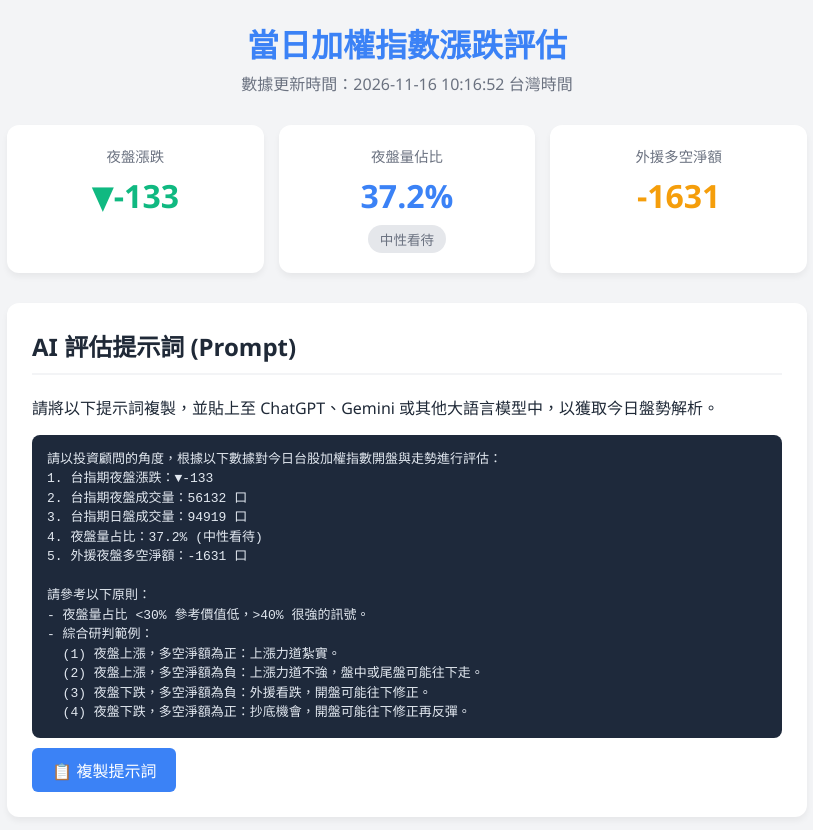
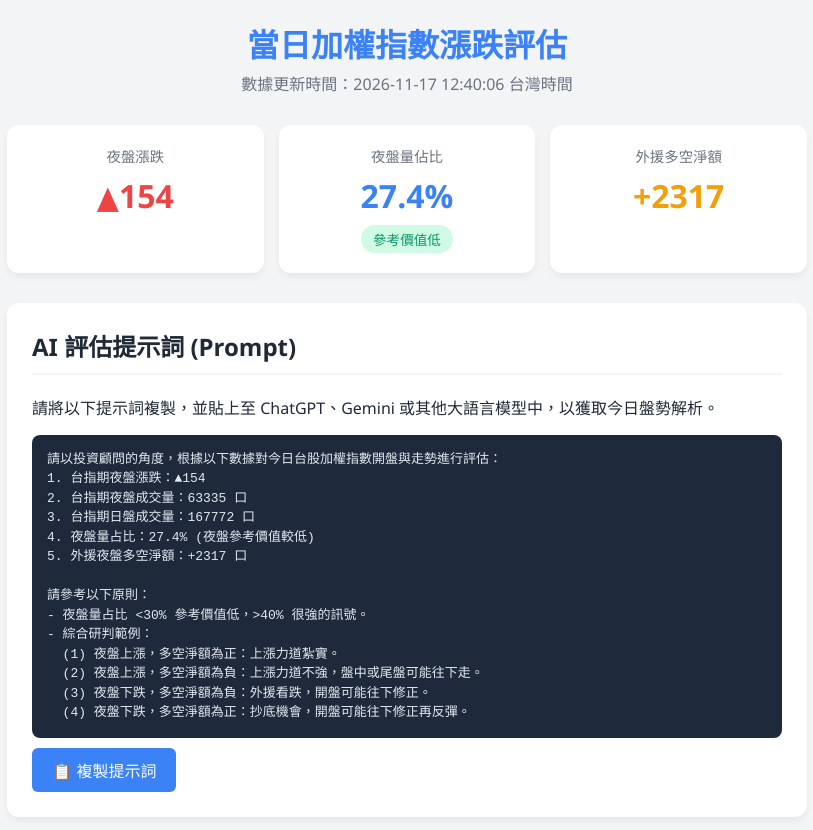
Before and after one commit to blairan/AI-Invest, a plain HTML site: page daily_report.html in a window 1280 px wide. Shown: the whole page, without its empty margins (233-1046 px from the left). Drawn offline with Linux system fonts and the light colour scheme.

Commit message:
2026-11-17 daily report update

```diff
--- a/daily_report.html
+++ b/daily_report.html
@@ -116,22 +116,22 @@
     <div class="container">
         <div class="header">
             <h1>當日加權指數漲跌評估</h1>
-            <p>數據更新時間：2026-11-16 10:16:52 台灣時間</p>
+            <p>數據更新時間：2026-11-17 12:40:06 台灣時間</p>
         </div>
 
         <div class="dashboard">
             <div class="card">
                 <h3>夜盤漲跌</h3>
-                <div class="value green">▼-133</div>
+                <div class="value red">▲154</div>
             </div>
             <div class="card">
                 <h3>夜盤量佔比</h3>
-                <div class="value blue">37.2%</div>
-                <span class="badge badge-neutral">中性看待</span>
+                <div class="value blue">27.4%</div>
+                <span class="badge badge-weak">參考價值低</span>
             </div>
             <div class="card">
                 <h3>外援多空淨額</h3>
-                <div class="value orange">-1631</div>
+                <div class="value orange">+2317</div>
             </div>
         </div>
 
@@ -139,11 +139,11 @@
             <h2>AI 評估提示詞 (Prompt)</h2>
             <p>請將以下提示詞複製，並貼上至 ChatGPT、Gemini 或其他大語言模型中，以獲取今日盤勢解析。</p>
             <div class="prompt-box" id="promptText">請以投資顧問的角度，根據以下數據對今日台股加權指數開盤與走勢進行評估：
-1. 台指期夜盤漲跌：▼-133
-2. 台指期夜盤成交量：56132 口
-3. 台指期日盤成交量：94919 口
-4. 夜盤量占比：37.2% (中性看待)
-5. 外援夜盤多空淨額：-1631 口
+1. 台指期夜盤漲跌：▲154
+2. 台指期夜盤成交量：63335 口
+3. 台指期日盤成交量：167772 口
+4. 夜盤量占比：27.4% (夜盤參考價值較低)
+5. 外援夜盤多空淨額：+2317 口
 
 請參考以下原則：
 - 夜盤量占比 <30% 參考價值低，>40% 很強的訊號。
```
Also changed, not shown: index.html (+10 -10 lines).
